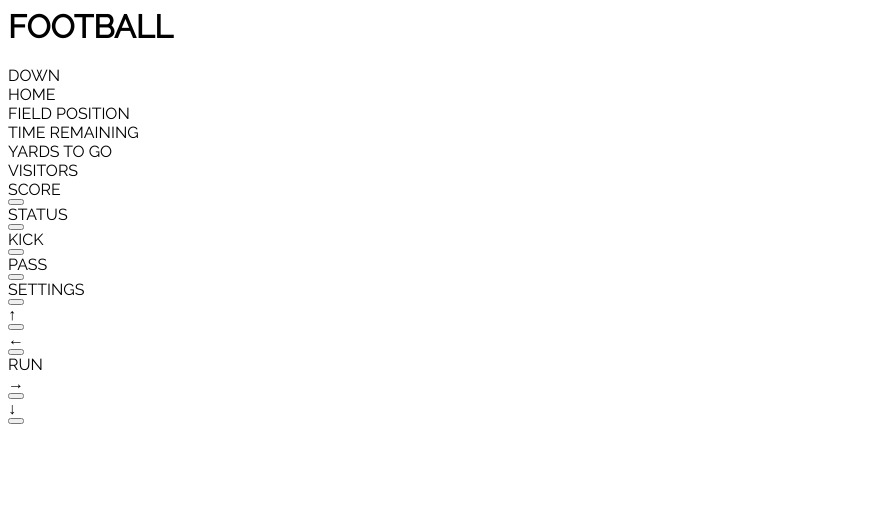
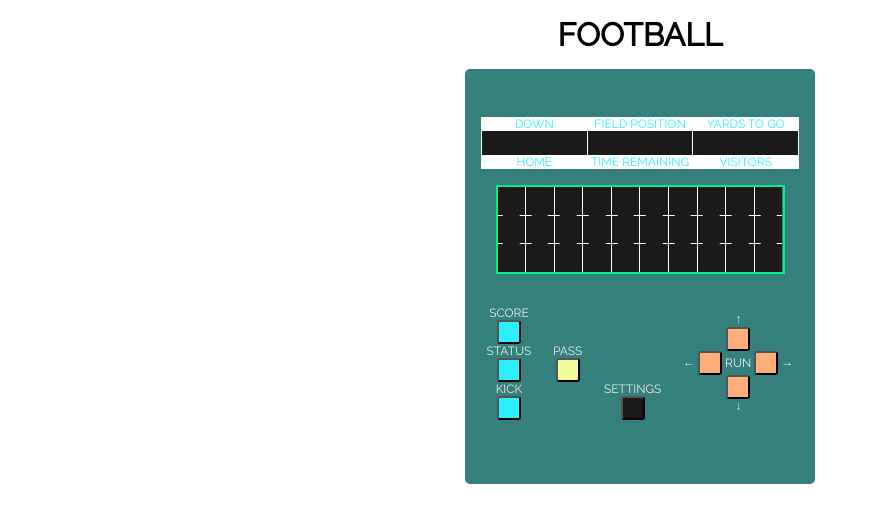
Before and after one commit to bobby-saul/football, a plain HTML site: page index.html in a window 1280 px wide. Shown: the whole page, without its empty margins (0-870 px from the left). Drawn offline with nearby package versions, Linux system fonts and the light colour scheme.

Commit message:
Added base styles for the game.

```diff
--- a/css/styles.css
+++ b/css/styles.css
@@ -6,6 +6,7 @@
 
 
 /*
+    Colors
 
 green #35807c
 field green #00f286
@@ -13,9 +14,151 @@ orange #ffb07a
 yellow #f0fe9d
 blue #2beeff
 grey #e6f2ee
+black #1b191a
+red #f16359
 
+*/
+
+/*
+    Base Styles
 */
 body {
     font-family: "Raleway";
     text-transform: uppercase;
 }
+
+h1 {
+    margin: 1rem 0px;
+    text-align: center;
+}
+
+.main {
+    background: #35807c;
+    color: #e6f2ee;
+    text-align: center;
+    width: 350px;
+    margin: auto;
+    border-radius: 5px;
+    padding-top: 2rem;
+    padding-bottom: 4rem;
+    font-size: 12px;
+}
+
+/*
+    Scoreboard
+*/
+.scoreboard {
+    display: flex;
+    justify-content: space-evenly;
+    align-items: center;
+    background: #ffffff;
+    color: #2beeff;
+    margin: 1rem;
+}
+.scoreboard-section {
+    width: 33%
+}
+.scoreboard-section-middle {
+    height: 1.5rem;
+    width: 100%;
+    background: #1b191a;
+}
+
+/*
+    Field
+*/
+.field {
+    display: flex;
+    position: relative;
+    margin: auto;
+    width: 285px;
+    border: 2px solid #00f286;
+}
+.column {
+    width: 10%;
+    border-right: 1px solid #ffffff;
+}
+.column:last-child {
+    border: 0;
+}
+.row {
+    width: 100%;
+    padding-top: 100%;
+    background-color: #1b191a;
+}
+.row-1,
+.row-2 {
+    border-bottom: 1px solid white;
+    position: relative;
+}
+.row-1::after,
+.row-2::after {
+    content: "";
+    position: absolute;
+    width: 60%;
+    height: 1px;
+    background: #1b191a;
+    left: 50%;
+    transform: translateX(-50%);
+}
+.player {
+    display: none;
+    position: absolute;
+    width: .8rem;
+    height: .8rem;
+    background: #f16359;
+    z-index: 2;
+    top: 6%;
+    left: 5%;
+    transform: translateX(-50%);
+}
+
+/*
+    Controls
+*/
+.controls {
+    display: flex;
+    justify-content: space-evenly;
+    align-items: center;
+    margin-top: 2rem;
+}
+.button-column.bottom {
+    align-self: flex-end;
+}
+button {
+    width: 1.5rem;
+    height: 1.5rem;
+    border-radius: 3px;
+    -webkit-appearance: none;
+}
+button.blue {
+    background: #2beeff;
+}
+button.orange {
+    background: #f0fe9d;
+}
+button.arrow {
+    background: #ffb07a;
+}
+button.settings {
+    background: #1b191a;
+}
+.arrow-buttons {
+    text-align: center;
+}
+.arrow-group > div {
+    display: inline-block;
+}
+.arrow-right > div{
+    display: inline-block;
+}
+.arrow-left > div{
+    display: inline-block;
+}
+.arrow-group {
+    vertical-align: middle;
+}
+.arrow-group div,
+.arrow-group button {
+    vertical-align: middle;
+}
--- a/index.html
+++ b/index.html
@@ -31,55 +31,63 @@
             </div>
 
             <div class="field">
-                <div class="colum-1">
-                    <div class="row-1"></div>
-                    <div class="row-2"></div>
-                    <div class="row-3"></div>
+                <div class="player" id="qb" data-player="qb"></div>
+                <div class="player" id="receiver" data-player="receiver"></div>
+                <div class="player" id="d1" data-player="d1"></div>
+                <div class="player" id="d2" data-player="d2"></div>
+                <div class="player" id="d3" data-player="d3"></div>
+                <div class="player" id="d4" data-player="d4"></div>
+                <div class="player" id="d5" data-player="d5"></div>
+                <div class="player" id="d6" data-player="d6"></div>
+                <div class="column-1 column">
+                    <div class="row-1 row " data-row="1" data-column="1"></div>
+                    <div class="row-2 row" data-row="2" data-column="1"></div>
+                    <div class="row-3 row" data-row="3" data-column="1"></div>
                 </div>
-                <div class="colum-2">
-                    <div class="row-1"></div>
-                    <div class="row-2"></div>
-                    <div class="row-3"></div>
+                <div class="column-2 column">
+                    <div class="row-1 row" data-row="1" data-column="2"></div>
+                    <div class="row-2 row" data-row="2" data-column="2"></div>
+                    <div class="row-3 row" data-row="3" data-column="2"></div>
                 </div>
-                <div class="colum-3">
-                    <div class="row-1"></div>
-                    <div class="row-2"></div>
-                    <div class="row-3"></div>
+                <div class="column-3 column">
+                    <div class="row-1 row" data-row="1" data-column="3"></div>
+                    <div class="row-2 row" data-row="2" data-column="3"></div>
+                    <div class="row-3 row" data-row="3" data-column="3"></div>
                 </div>
-                <div class="colum-4">
-                    <div class="row-1"></div>
-                    <div class="row-2"></div>
-                    <div class="row-3"></div>
+                <div class="column-4 column">
+                    <div class="row-1 row" data-row="1"  data-column="4"></div>
+                    <div class="row-2 row" data-row="2" data-column="4"></div>
+                    <div class="row-3 row" data-row="3" data-column="4"></div>
                 </div>
-                <div class="colum-5">
-                    <div class="row-1"></div>
-                    <div class="row-2"></div>
-                    <div class="row-3"></div>
+                <div class="column-5 column">
+                    <div class="row-1 row" data-row="1" data-column="5"></div>
+                    <div class="row-2 row" data-row="2" data-column="5"></div>
+                    <div class="row-3 row" data-row="3" data-column="5"></div>
                 </div>
-                <div class="colum-6">
-                    <div class="row-1"></div>
-                    <div class="row-2"></div>
-                    <div class="row-3"></div>
+                <div class="column-6 column">
+                    <div class="row-1 row" data-row="1" data-column="6"></div>
+                    <div class="row-2 row" data-row="2" data-column="6"></div>
+                    <div class="row-3 row" data-row="3" data-column="6"></div>
                 </div>
-                <div class="colum-7">
-                    <div class="row-1"></div>
-                    <div class="row-2"></div>
-                    <div class="row-3"></div>
+                <div class="column-7 column">
+                    <div class="row-1 row" data-row="1" data-column="7"></div>
+                    <div class="row-2 row" data-row="2" data-column="7"></div>
+                    <div class="row-3 row" data-row="3" data-column="7"></div>
                 </div>
-                <div class="colum-8">
-                    <div class="row-1"></div>
-                    <div class="row-2"></div>
-                    <div class="row-3"></div>
+                <div class="column-8 column">
+                    <div class="row-1 row" data-row="1" data-column="8"></div>
+                    <div class="row-2 row" data-row="2" data-column="8"></div>
+                    <div class="row-3 row" data-row="3" data-column="8"></div>
                 </div>
-                <div class="colum-9">
-                    <div class="row-1"></div>
-                    <div class="row-2"></div>
-                    <div class="row-3"></div>
+                <div class="column-9 column">
+                    <div class="row-1 row" data-row="1" data-column="9"></div>
+                    <div class="row-2 row" data-row="2" data-column="9"></div>
+                    <div class="row-3 row" data-row="3" data-column="9"></div>
                 </div>
-                <div class="colum-10">
-                    <div class="row-1"></div>
-                    <div class="row-2"></div>
-                    <div class="row-3"></div>
+                <div class="column-10 column">
+                    <div class="row-1 row" data-row="1" data-column="10"></div>
+                    <div class="row-2 row" data-row="2" data-column="10"></div>
+                    <div class="row-3 row" data-row="3" data-column="10"></div>
                 </div>
             </div>
 
@@ -116,28 +124,28 @@
                 <div class="button-column">
                     <div class="button-group arrow-buttons">
                         <div class="arrow-group">
-                            <div>
+                            <div class="arrow-up">
                                 <div>&uarr;</div>
                                 <button id="button-up" class="arrow" title="&uarr;"></button>
                             </div>
                         </div>
                         <div class="arrow-group">
-                            <div>
+                            <div class="arrow-left">
                                 <div>&larr;</div>
                                 <button id="button-left" class="arrow" title="&larr;"></button>
                             </div>
                             <div>
                                 <div>Run</div>
                             </div>
-                            <div>
+                            <div class="arrow-right">
+                                <button id="button-right" class="arrow" title="&rarr;"></button>
                                 <div>&rarr;</div>
-                                <button id="button-right" class="arrow" title="&rarr;"></button>
                             </div>
                         </div>
                         <div class="arrow-group">
-                            <div>
+                            <div class="arrow-down">
+                                <button id="button-down" class="arrow" title="&darr;"></button>
                                 <div>&darr;</div>
-                                <button id="button-down" class="arrow" title="&darr;"></button>
                             </div>
                         </div>
                     </div>
```
